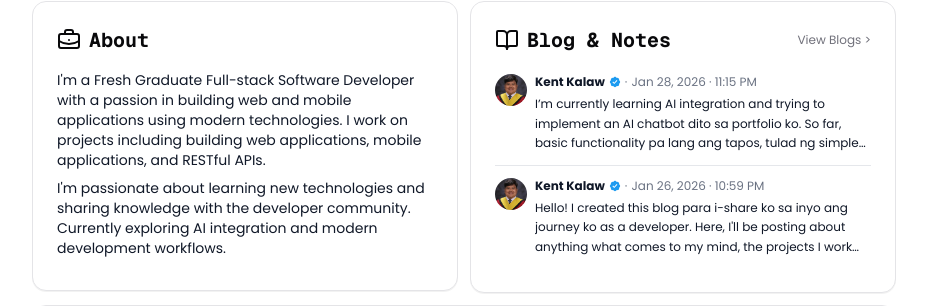
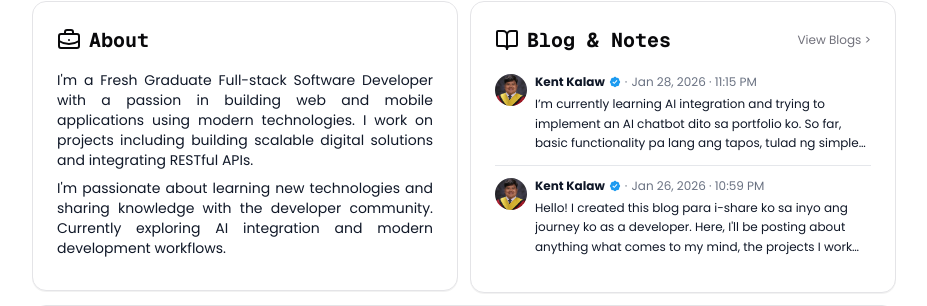
Before and after one commit to KentKalaw/kentkalaw-portfolio-v3, a Next.js app: page / in a window 1280 px wide. Shown: the part 223-529 px from the top of the page, without its empty margins (176-1103 px from the left). Built offline with nearby package versions, Linux system fonts and the light colour scheme.

Commit message:
chore: updated about page

```diff
--- a/src/components/pages/about.tsx
+++ b/src/components/pages/about.tsx
@@ -11,13 +11,13 @@ export default function About() {
           </CardTitle>
         </CardHeader>
         <CardContent className="prose dark:prose-invert max-w-none text-sm md:text-sm">
-          <p className="mb-2 text-gray-900 dark:text-gray-300">
+          <p className="mb-2 text-gray-900 dark:text-gray-300 text-justify">
             I'm a Fresh Graduate Full-stack Software Developer with a passion in
             building web and mobile applications using modern technologies. I
-            work on projects including building web applications, mobile
-            applications, and RESTful APIs.
+            work on projects including building scalable digital solutions and
+            integrating RESTful APIs.
           </p>
-          <p className="mb-2 text-gray-900 dark:text-gray-300">
+          <p className="mb-2 text-gray-900 dark:text-gray-300 text-justify">
             I'm passionate about learning new technologies and sharing knowledge
             with the developer community. Currently exploring AI integration and
             modern development workflows.
```
